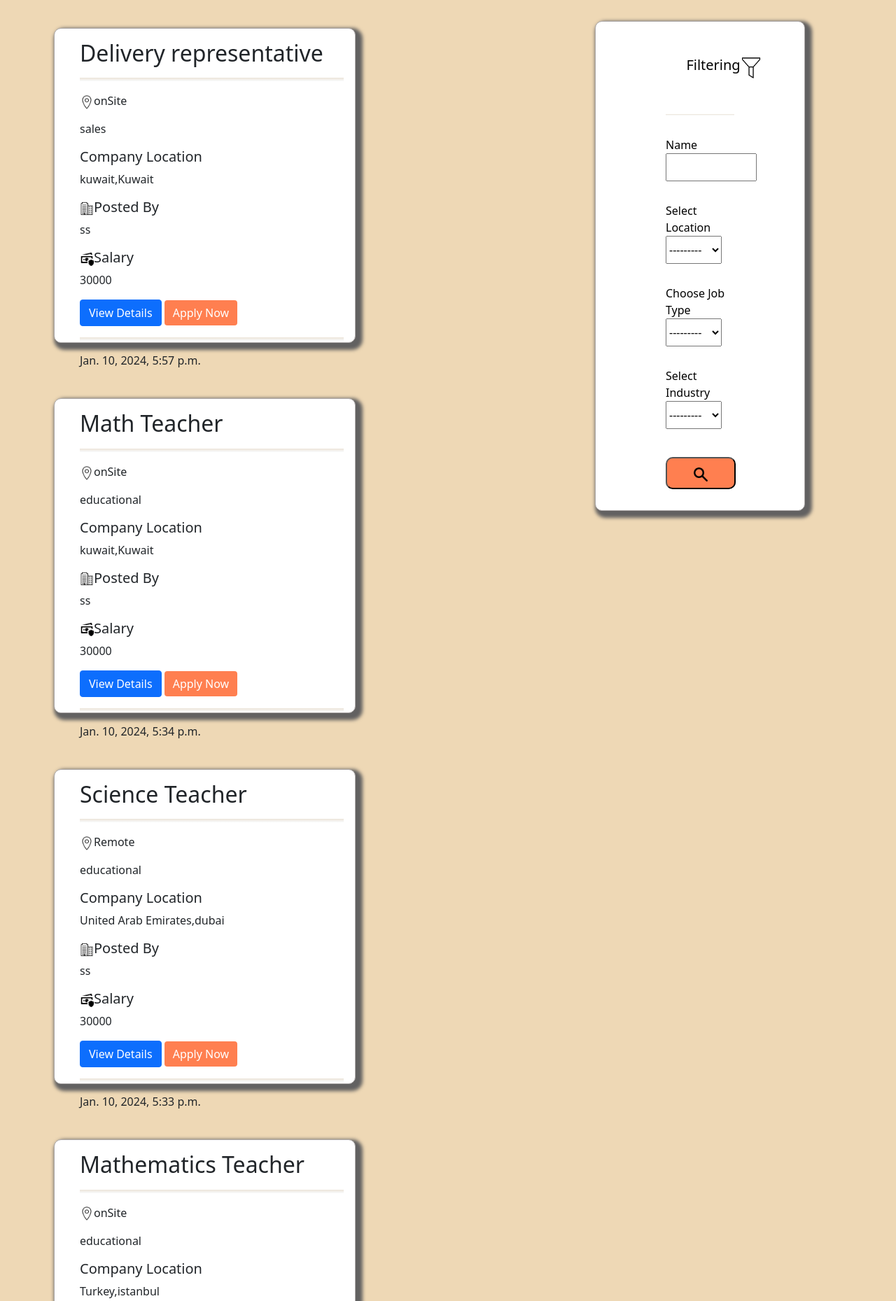
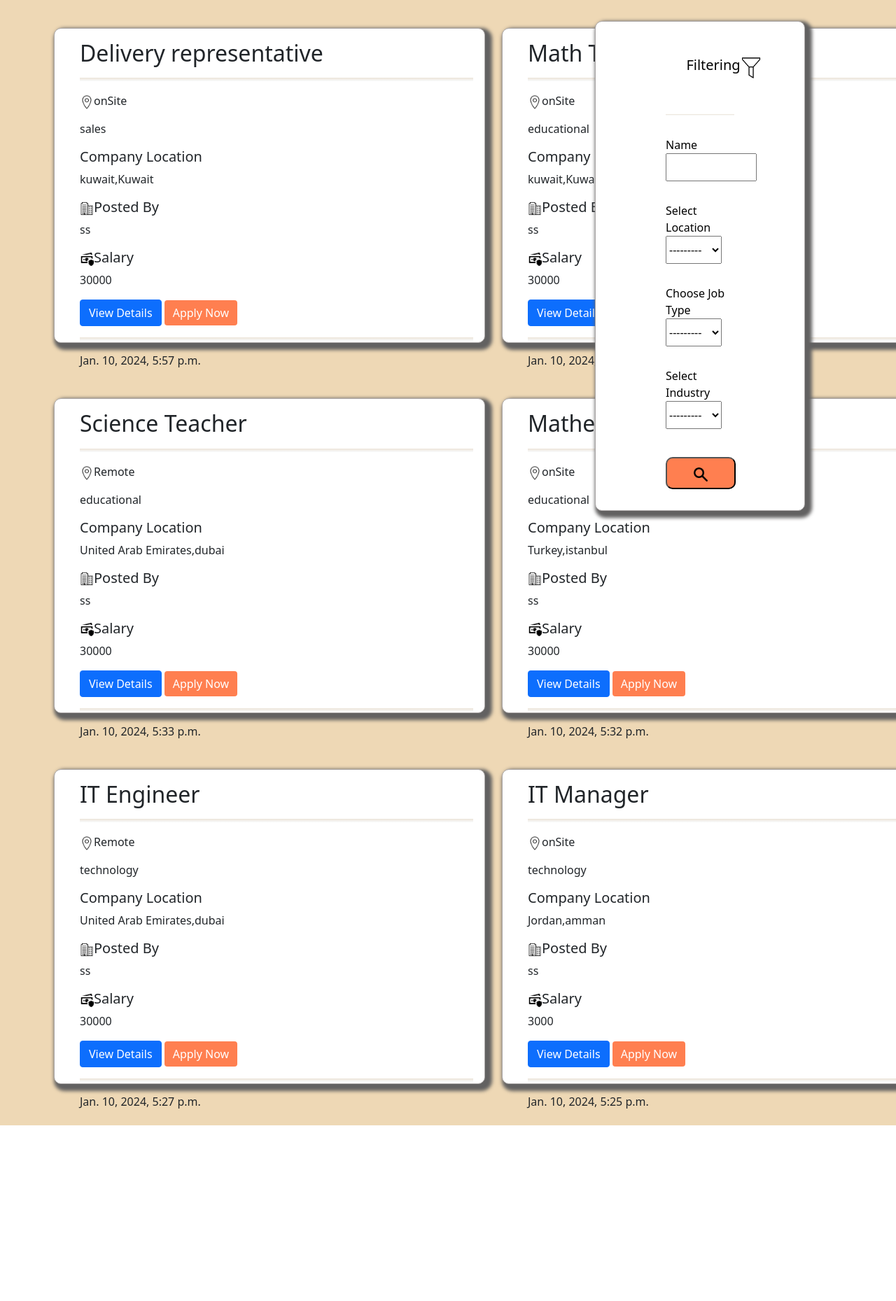
Before and after one commit to fatimatoghoz23/job-portal, a Django app: page /job_listing/ in a window 1280 px wide; the page is wider, and only the part inside the window is pictured. Shown: the part 70-1929 px from the top of that part at 70% size. After the commit the page ends 1678 px from the top of that part, so only its background shows below. Run offline with Django 4.2, Linux system fonts and the light colour scheme; data comes from the database, SQL or seed files in the repository.

Commit message:
Update job_listing.html

```diff
--- a/templates/job_listing.html
+++ b/templates/job_listing.html
@@ -265,13 +265,13 @@
 
 
 
-<section class="card-jobs" id="card-jobs" style="justify-content: center;position: relative;">
+<section class="card-jobs" id="card-jobs" style="justify-content: center;position: relative;width: 100%;">
 
 {% if jobs %}
 {% for job in jobs %}
 <div class="container" id="card-jobs2" >
 <div class="cardd" style="background-color: #fff;margin:5px ;border-radius:10px ;box-shadow: 5px 0 5px rgb(98, 97, 97),
-7px 0 5px rgb(125, 122, 122);border:1px solid rgb(173, 169, 169);width: 100%;width: 70%;padding-left: 20px;height: 85%;margin-top: 20px;box-shadow: 5px 5px 5px 5px rgb(98, 97, 97)
+7px 0 5px rgb(125, 122, 122);border:1px solid rgb(173, 169, 169);width: 100%;padding-left: 20px;height: 85%;margin-top: 20px;box-shadow: 5px 5px 5px 5px rgb(98, 97, 97)
     ;border:1px solid rgb(173, 169, 169);">
   <div class="card-body">
     <h2 class="card-title">{{job.title}}</h2>
```
